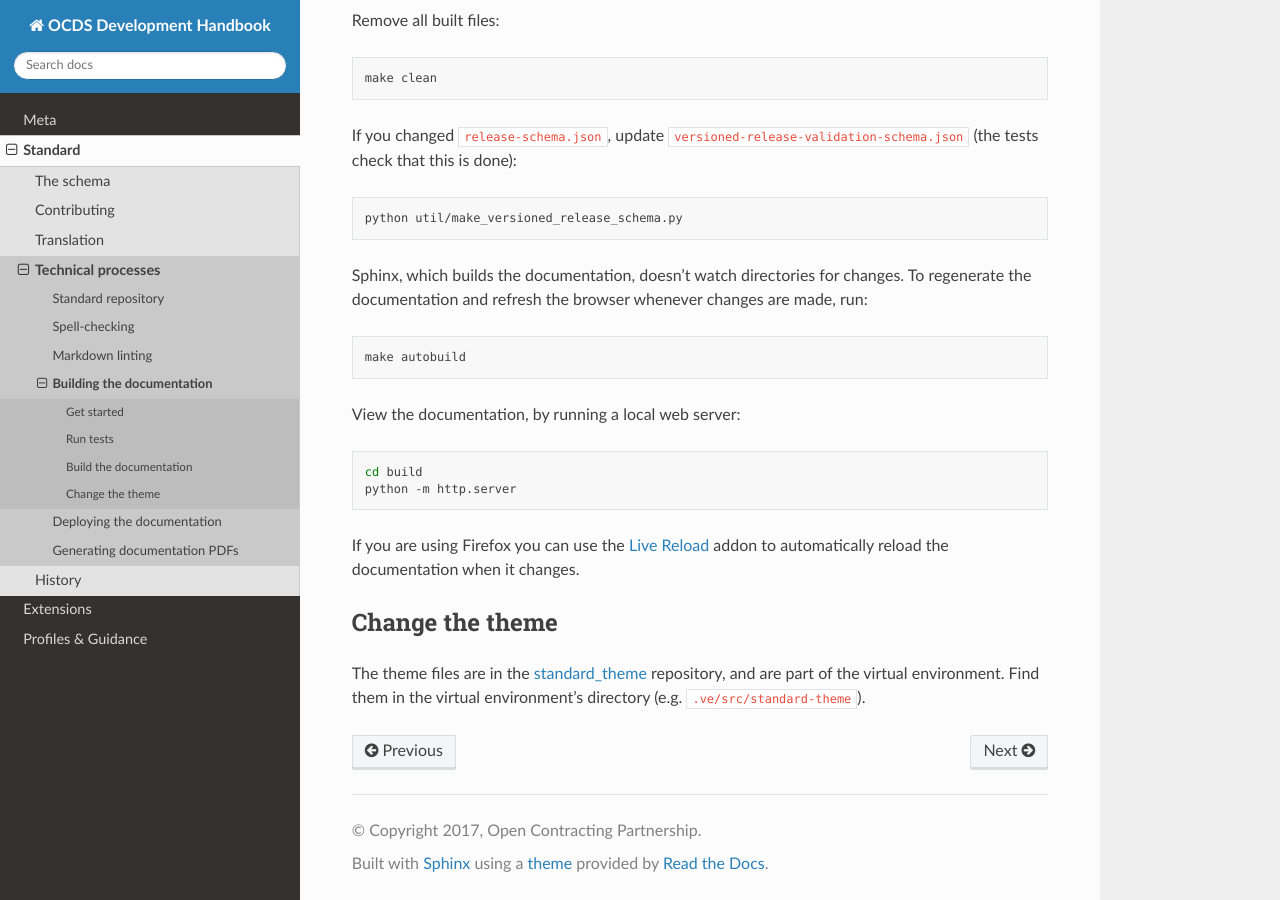
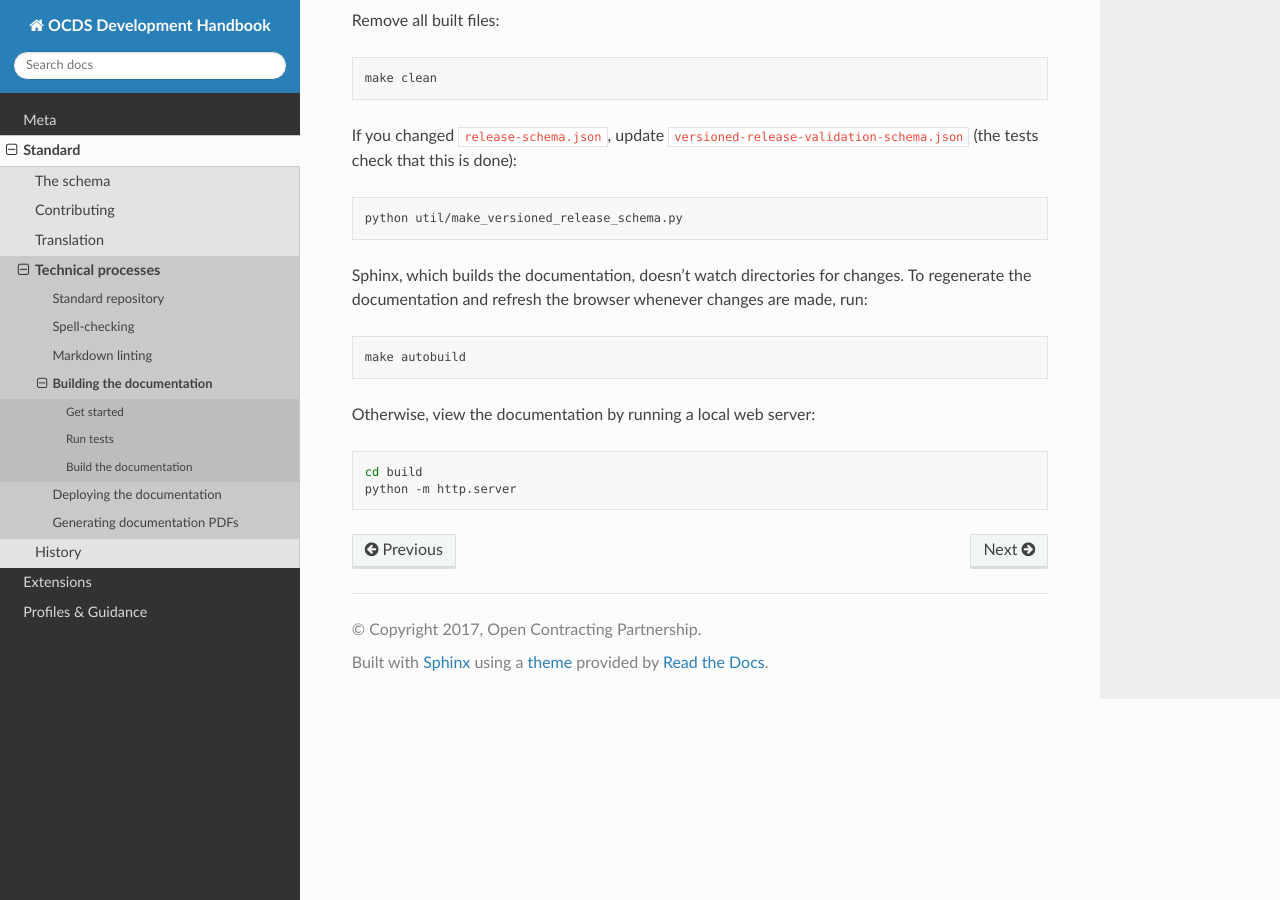
Before and after one commit to open-contracting/standard-development-handbook, a Sphinx documentation site: the page built from docs/standard/technical/build.rst, in a window 1280 px wide and 900 px high, scrolled down 2671 px. Built offline with Sphinx 7.4.7 and the Read the Docs theme 2.0.0, drawn with Linux system fonts in a browser that asks for light colours.

Commit message:
standard: Add "Changing the theme" page

```diff
--- a/docs/standard/technical/build.rst
+++ b/docs/standard/technical/build.rst
@@ -146,16 +146,9 @@
 
    make autobuild
 
-View the documentation, by running a local web server:
+Otherwise, view the documentation by running a local web server:
 
 .. code-block:: shell
 
    cd build
    python -m http.server
-
-If you are using Firefox you can use the `Live Reload <https://addons.mozilla.org/en-US/firefox/addon/live-reload/>`__ addon to automatically reload the documentation when it changes.
-
-Change the theme
-----------------
-
-The theme files are in the `standard_theme <https://github.com/open-contracting/standard_theme>`__ repository, and are part of the virtual environment. Find them in the virtual environment's directory (e.g. ``.ve/src/standard-theme``).
--- a/docs/standard/technical/repository.rst
+++ b/docs/standard/technical/repository.rst
@@ -31,7 +31,7 @@
    -  ``*.md`` ``*/*.md``: English documentation text
    -  `conf.py <https://github.com/open-contracting/standard/blob/HEAD/docs/conf.py>`__: Sphinx configuration
    -  `_static/ <https://github.com/open-contracting/standard/tree/HEAD/docs/_static>`__: CSS and JavaScript for the documentation
-   -  `_templates/ <https://github.com/open-contracting/standard/tree/HEAD/docs/_templates>`__: Jinja templates for the documentation (these contain only small overrides, as `we have our own theme <https://github.com/open-contracting/standard_theme>`__)
+   -  `_templates/ <https://github.com/open-contracting/standard/tree/HEAD/docs/_templates>`__: Jinja templates for the documentation (see :doc:`theme`)
    -  `locale/ <https://github.com/open-contracting/standard/tree/HEAD/locale>`__: translations of the English documentation
 
 -  `schema/ <https://github.com/open-contracting/standard/tree/HEAD/schema>`__: schema-related files
```
Also changed, not shown: docs/standard/technical/theme.rst (added, +43 -0 lines).
